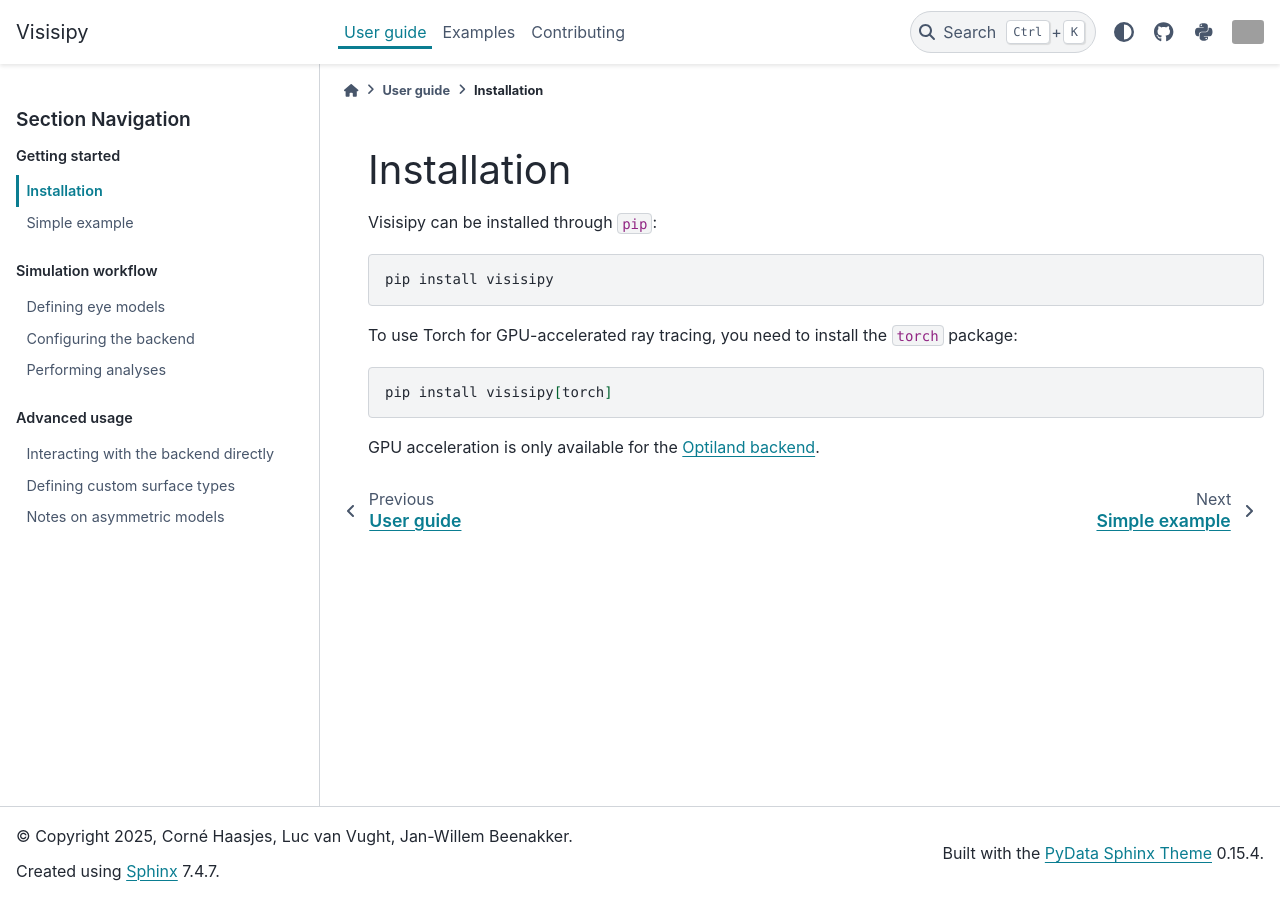
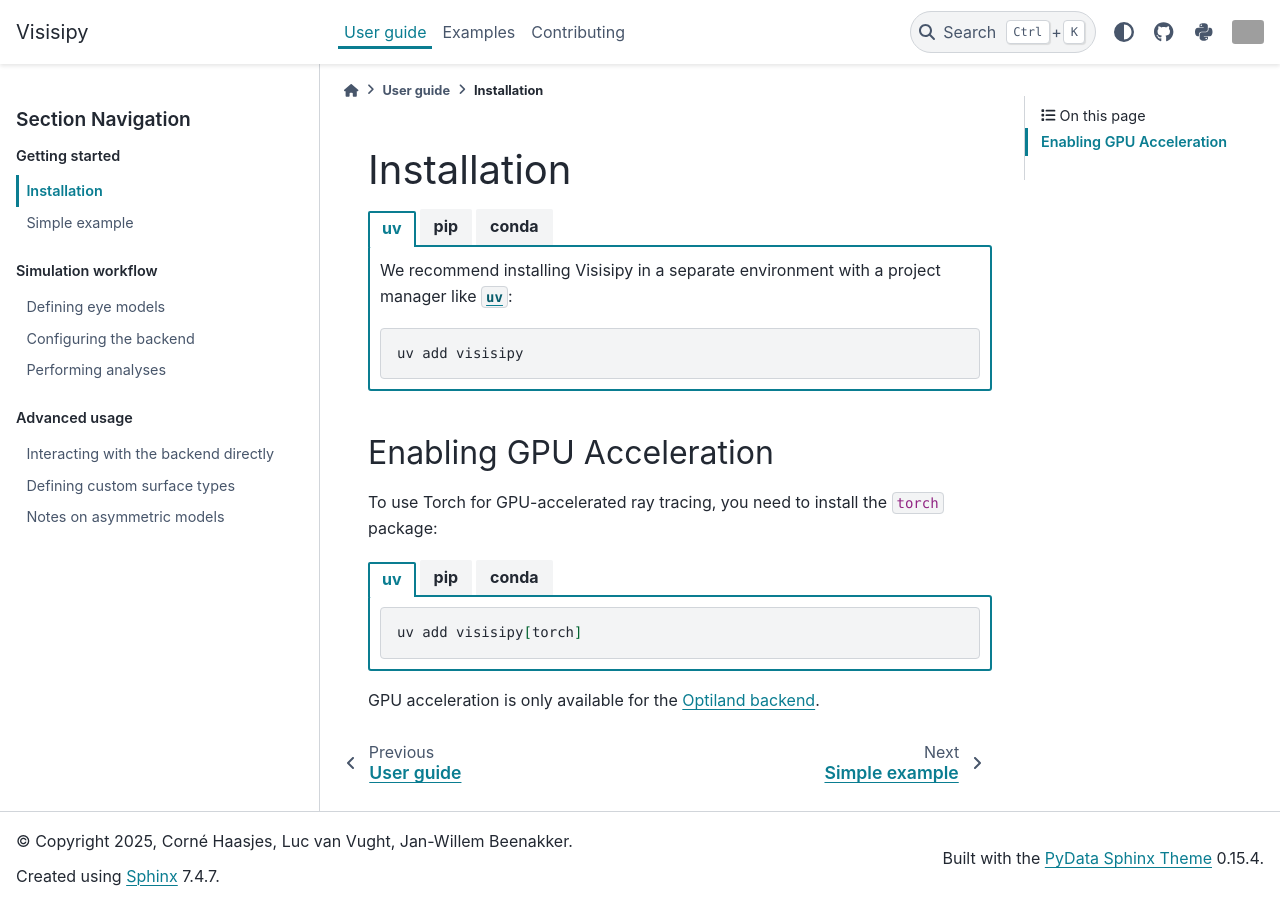
Before and after one commit to MREYE-LUMC/visisipy, a Sphinx documentation site: the page built from docs/user_guide/installation.md, in a window 1280 px wide. Built offline with Sphinx 7.4.7 and the PyData theme 0.15.4, drawn with Linux system fonts in a browser that asks for light colours; pages that are not in the unit, such as notebooks, are missing from menus; grey boxes are pictures that could not be loaded.

Commit message:
Document installation with conda (#70)
* Add conda installation to readme

* Add installation with conda and uv to documentation

````diff
--- a/docs/user_guide/installation.md
+++ b/docs/user_guide/installation.md
@@ -1,15 +1,71 @@
 # Installation
 
-Visisipy can be installed through `pip`:
+::::{tab-set}
+:sync-group: installation
+
+:::{tab-item} uv
+:sync: uv
+
+We recommend installing Visisipy in a separate environment with a project manager like [`uv`](https://docs.astral.sh/uv/):
+
+```bash
+uv add visisipy
+```
+:::
+
+:::{tab-item} pip
+:sync: pip
+
+Visisipy is available on [PyPI](https://pypi.org/project/visisipy/) and can be installed through `pip`:
 
 ```bash
 pip install visisipy
 ```
+:::
+
+:::{tab-item} conda
+:sync: conda
+
+Visisipy is available on [conda-forge](https://anaconda.org/conda-forge/visisipy) and can be installed through `conda`:
+
+```bash
+conda install -c conda-forge visisipy
+```
+:::
+
+::::
+
+## Enabling GPU Acceleration
 
 To use Torch for GPU-accelerated ray tracing, you need to install the `torch` package:
+
+::::{tab-set}
+:sync-group: installation
+
+:::{tab-item} uv
+:sync: uv
+
+```bash
+uv add visisipy[torch]
+```
+:::
+
+:::{tab-item} pip
+:sync: pip
 
 ```bash
 pip install visisipy[torch]
 ```
+:::
+
+:::{tab-item} conda
+:sync: conda
+
+```bash
+conda install pytorch
+```
+:::
+
+::::
 
 GPU acceleration is only available for the [Optiland backend](backend.ipynb).
````
Also changed, not shown: README.md (+6 -2 lines).
